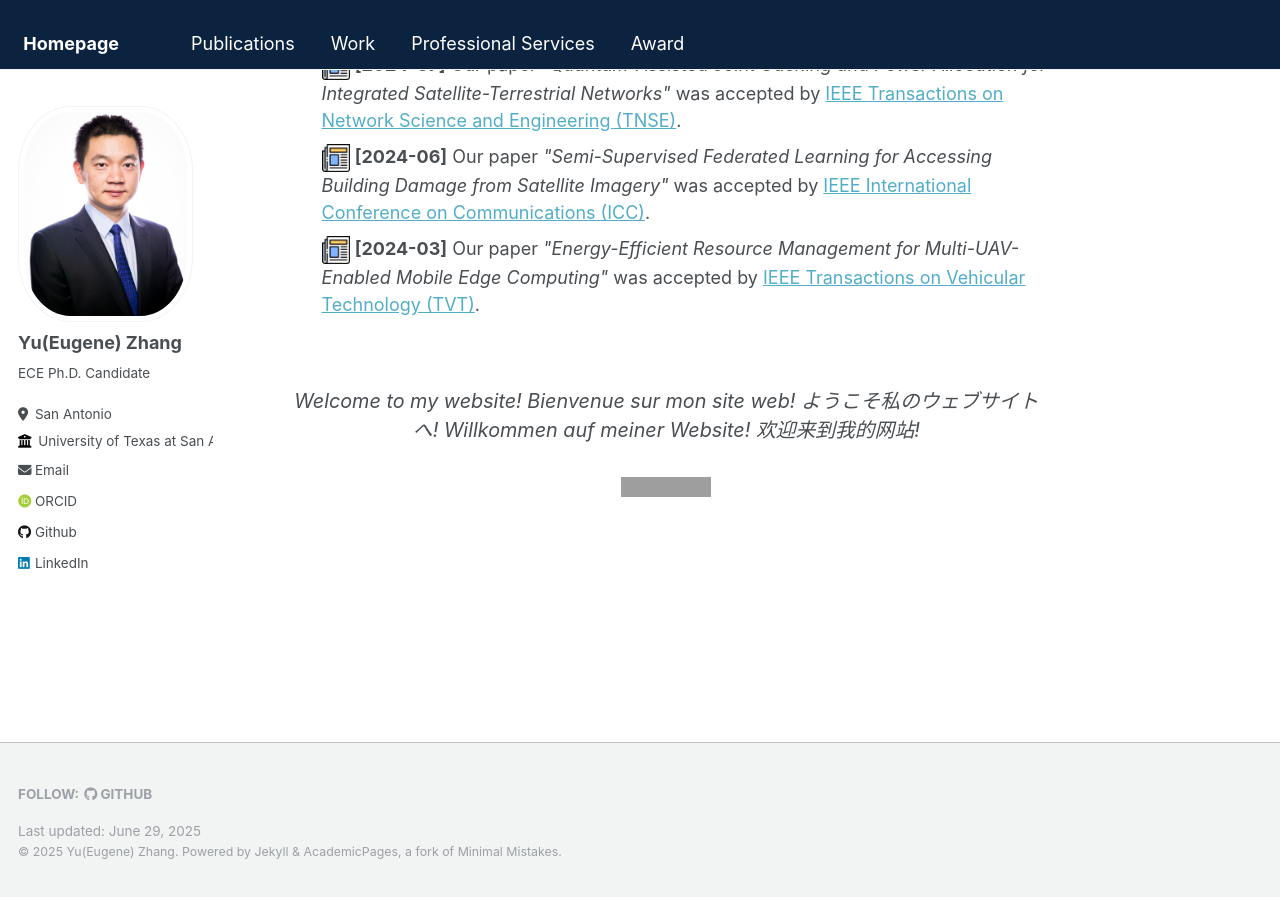
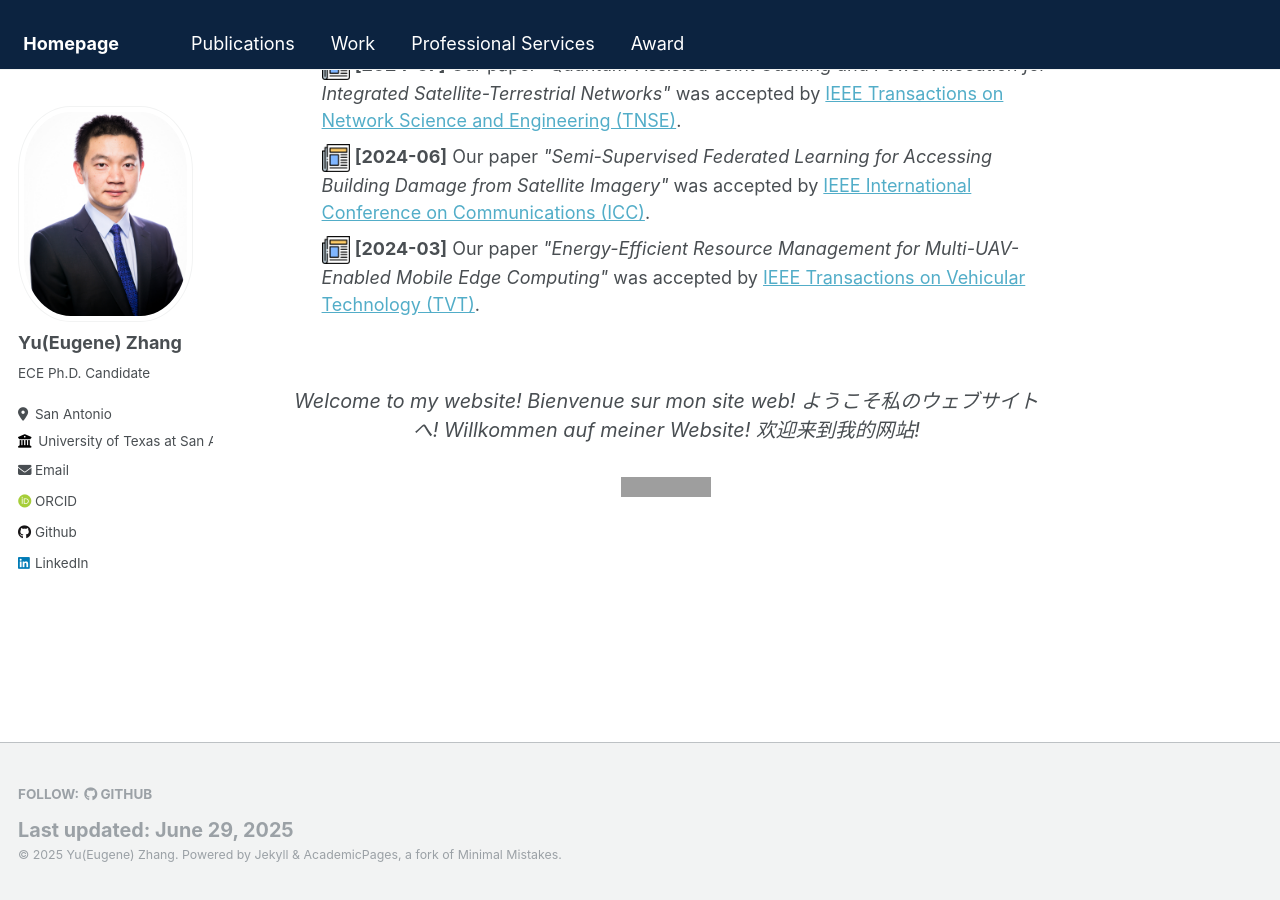
Before and after one commit to Yu-Zhang-Eugene/yu-zhang-eugene.github.io, a Jekyll site: the page built from _pages/about.md, in a window 1280 px wide and 900 px high, scrolled down 1009 px. Built offline with Jekyll 4.4.1, drawn with Linux system fonts in a browser that asks for light colours; some web fonts are replaced; grey boxes are pictures that could not be loaded.

Commit message:
Update footer.html

```diff
--- a/_includes/footer.html
+++ b/_includes/footer.html
@@ -22,7 +22,9 @@
 
 <!-- Last Updated Date -->
 <div class="page__footer-updated">
-  <small>Last updated: {{ site.time | date: "%B %d, %Y" }}</small>
+  <span style="font-weight: bold; font-size: 1.1em;">
+    Last updated: {{ site.time | date: "%B %d, %Y" }}
+  </span>
 </div>
 
 <div class="page__footer-copyright">&copy; {{ site.time | date: '%Y' }} {{ site.name | default: site.title }}. {{ site.data.ui-text[site.locale].powered_by | default: "Powered by" }} <a href="http://jekyllrb.com" rel="nofollow">Jekyll</a> &amp; <a href="https://github.com/academicpages/academicpages.github.io">AcademicPages</a>, a fork of <a href="https://mademistakes.com/work/minimal-mistakes-jekyll-theme/" rel="nofollow">Minimal Mistakes</a>.
```
